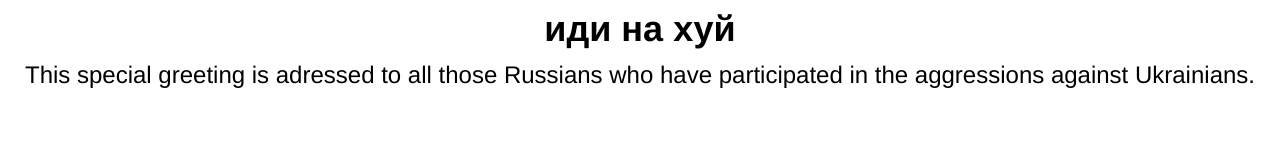
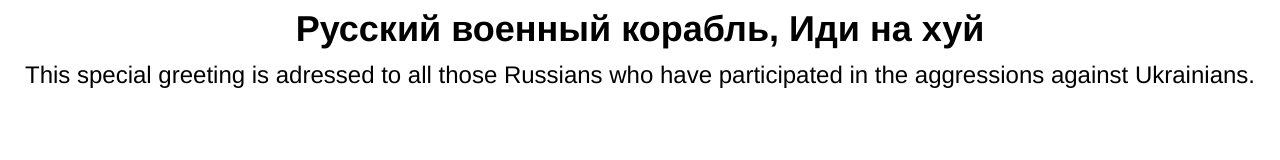
Before and after one commit to mkastner/idi-na-khuy, a plain HTML site: page docs/index.html in a window 1280 px wide. Drawn offline with Linux system fonts and the light colour scheme.

Commit message:
A few more words

```diff
--- a/docs/index.html
+++ b/docs/index.html
@@ -5,7 +5,7 @@
     <meta http-equiv="X-UA-Compatible" content="IE=edge" />
     <meta name="google-site-verification" content="XXohJMaaXvUGHHGnHaYe9a-u8rzeQoNo7jDL7scv4pI" />
     <title>иди на хуй - idi na khuy</title>
-    <meta name="description" content="Иди на хуй - idi na khuy" />
+    <meta name="description" content="Русский военный корабль, Иди на хуй - Russkiy voyennyy korabl', idi na khuy" />
     <meta name="viewport" content="width=device-width, initial-scale=1" />
     <style>
       body {
@@ -31,7 +31,7 @@
   </head>
   <body class="body">
     <main>
-      <h1 class="body__title">иди на хуй</h1>
+      <h1 class="body__title">Русский военный корабль, Иди на хуй</h1>
       <p class="body__p">
         This special greeting is adressed to all those Russians who have participated in
         the aggressions against Ukrainians.
```
